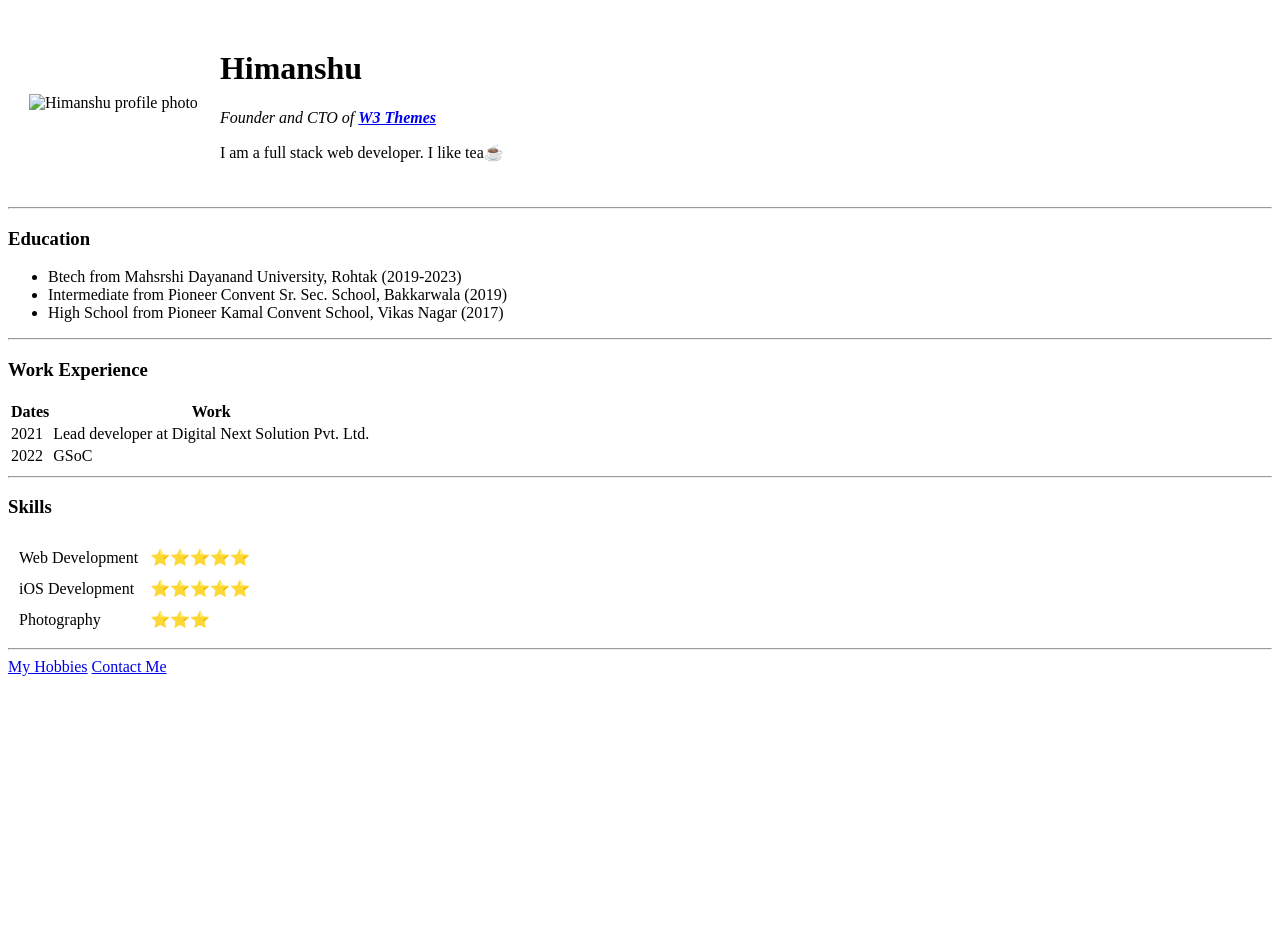
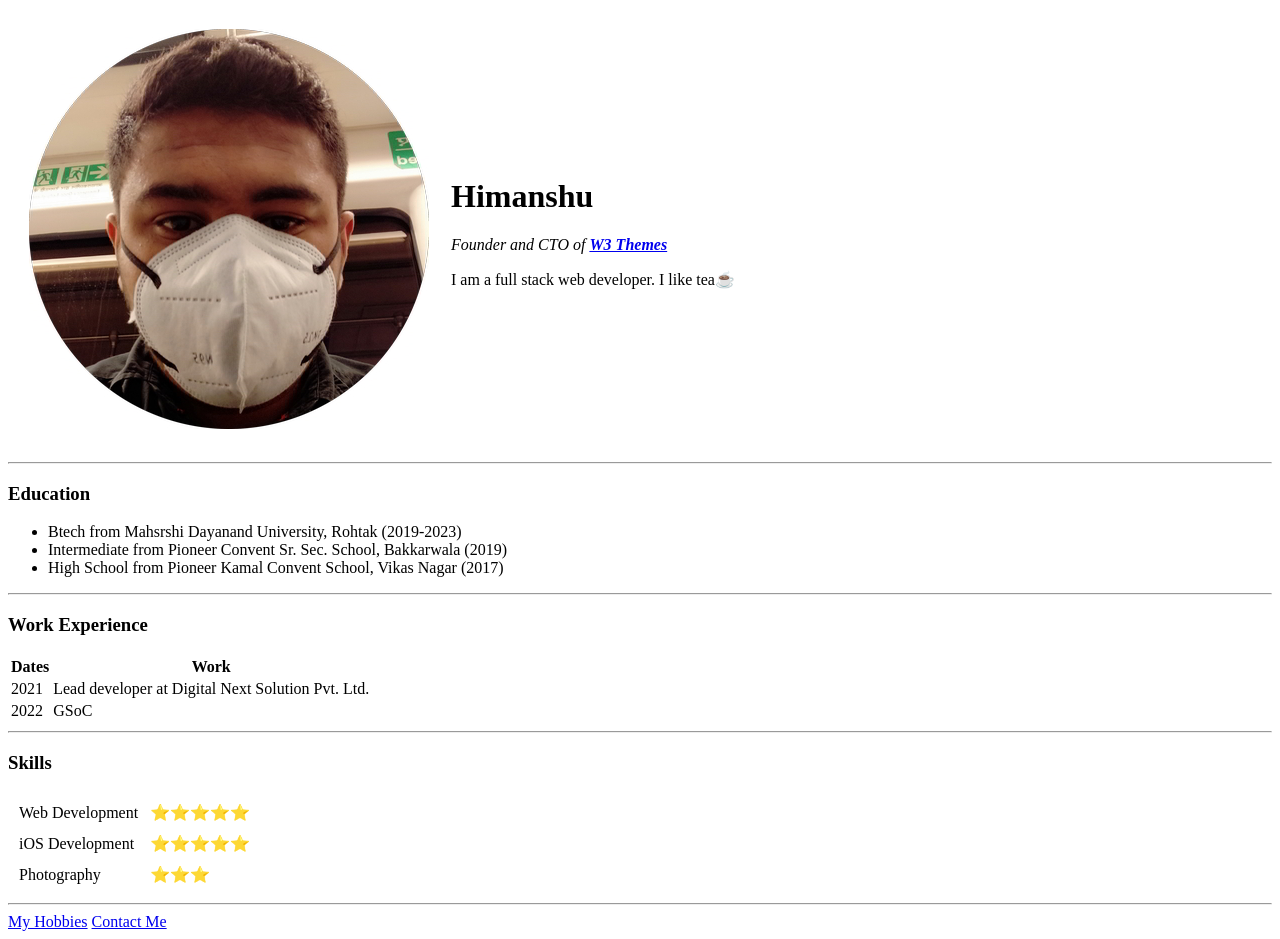
Before and after one commit to himanshu-mamgain/CV, a plain HTML site: page index.html in a window 1280 px wide. Before the commit the page ends 800 px from the top, so only its background shows below. Drawn offline with Linux system fonts and the light colour scheme.

Commit message:
Update index.html

```diff
--- a/index.html
+++ b/index.html
@@ -7,7 +7,7 @@
 <body>
     <table cellspacing="20">
         <tr>
-            <td><img src="images/Photo.jpg" alt="Himanshu profile photo"></td>
+            <td><img src="Photo.jpg" alt="Himanshu profile photo"></td>
             <td><h1>Himanshu</h1>
                 <p><em>Founder and CTO of <strong><a href="#">W3 Themes</a></strong></em></p>
                 <p>I am a full stack web developer. I like tea☕</p>
```
